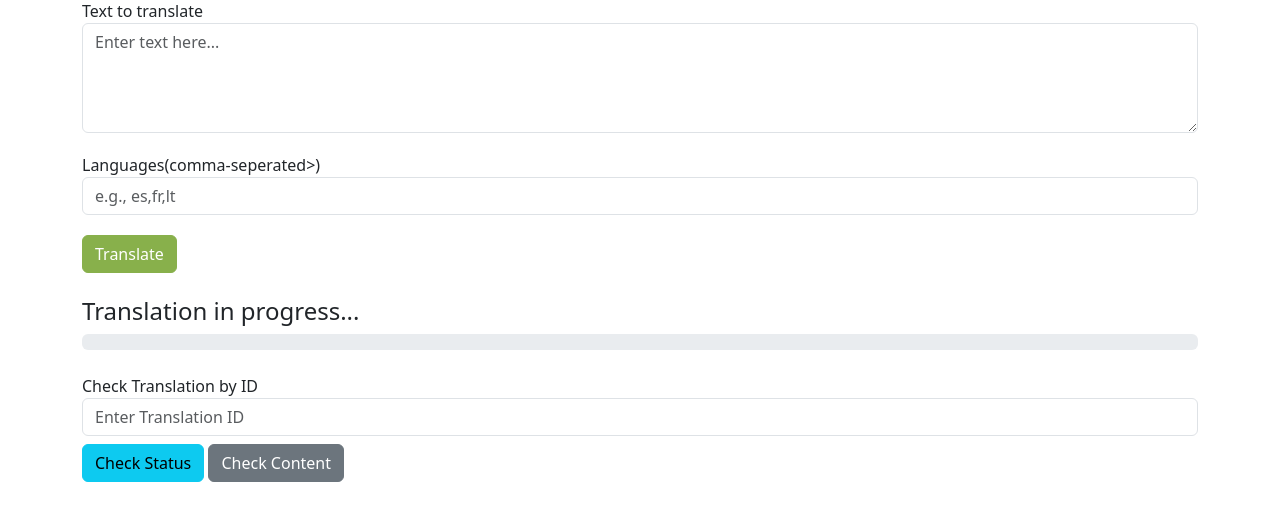
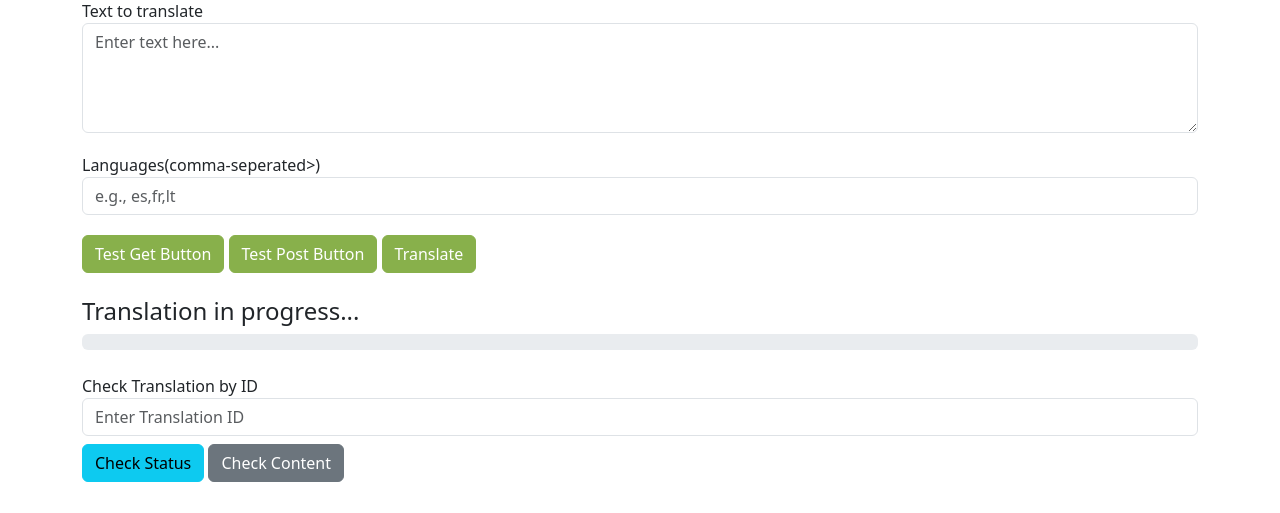
Before and after one commit to Kumzha/Openai-Text-translator, a FastAPI app: page /index in a window 1280 px wide. Shown: the part 143-656 px from the top of the page. Run offline with FastAPI, Linux system fonts and the light colour scheme; parts of the project's set-up code (start-up, migrations or seed data) failed here and were passed over; some libraries are stand-ins or nearby versions.

Commit message:
fixed Post request, played around with get/post request in test buttons. OpenAi is not connecting at the moment

```diff
--- a/App/crud.py
+++ b/App/crud.py
@@ -3,7 +3,6 @@ import models
 
 def create_translation_task(db:Session, text:str, languages: list):
     task = models.TranslationTask(text=text, languages=languages)
-
     db.add(task)
     db.commit()
     db.refresh(task)
--- a/App/main.py
+++ b/App/main.py
@@ -17,38 +17,64 @@ models.Base.metadata.create_all(bind=engine)
 #Learn
 templates = Jinja2Templates(directory="templates")
 
-app.app_middleware(
-    CORSMiddleware,
-    allow_origins=["*"],
-    allow_credential=True,
-    allow_methods=["*"],
-    allow_header=["*"],
-)
+# app.app_middleware(
+#     CORSMiddleware,
+#     allow_origins=["*"],
+#     allow_credential=True,
+#     allow_methods=["*"],
+#     allow_header=["*"],
+# )
 
 
 
 ######################################################################################
-# Endpoints
+# Test Endpoints
+
+@app.get('/test', response_model = schemas.TaskResponse)
+def get_test():
+    print("Get Pressed")
+    return {"task_id": 500050}
+
+@app.post('/test', response_model = schemas.TaskResponse)
+def post_test(request: schemas.TranslationRequest):
+    print("Post pressed")
+    print (request)
+    return {"task_id": 0}
+
+
+#######################################################################################
+# Test Endpoints
 
 @app.get('/index', response_class=HTMLResponse)
 def index(request: Request):
     return templates.TemplateResponse('index.html', {'request': request})
 
 
-resp = {"task_id": 500050}
+@app.post("/translate", response_model=schemas.TaskResponse)
+def translate(request: schemas.TranslationRequest, background_tasks: BackgroundTasks, db: Session = Depends(get_db)):
+    task = crud.create_translation_task(db, request.text, request.languages)
 
-@app.get('/test', response_model = schemas.TaskResponse)
-def index(request: Request):
-    return resp
+    background_tasks.add_task(perform_translation, task.id, request.text, request.languages, db)
+
+    return {"task_id": task.id}
 
 
+@app.get("/translate/{task_id}", response_model=schemas.TranslationStatus)
+def get_translate(task_id: int, db: Session = Depends(get_db)):
+    task = crud.get_translation_task(db, task_id)
 
-#Learn endpoints
+    if not task:
+        raise HTTPException(status_code=404, detail="Task not found")
+    else:
+        return {"task_id": task.id, "status": task.status, "translations": task.translations}
 
-@app.post("/translate", response_model=schemas.TaskResponse)
-def translate(request: schemas.TranslationRequest, background_tasks: BackgroundTasks, db: Session):
-    task = crud.create_translation_task(get_db.db, request.text, request.languages, BackgroundTasks)
 
-    background_tasks.add+task(perform_translation, task.id, request.text, request.languages, db)
+@app.get("/translate/content/{task_id}", response_model=schemas.TranslationStatus)
+def get_translate_content(task_id: int, db: Session = Depends(get_db)):
 
-    return {"task_id": {task.id}}
+    task = crud.get_translation_task(db, task_id)
+
+    if not task:
+        raise HTTPException(status_code=404, detail="Task not found")
+    else:
+        return {task}
--- a/App/models.py
+++ b/App/models.py
@@ -6,7 +6,7 @@ Base = declarative_base()
 class TranslationTask(Base):
     __tablename__ = "translation_tasks"
 
-    id=Column(Integer, primary_key = True, index = True)
+    id=Column(Integer, primary_key = True, index = True, autoincrement=True)
     text = Column(Text, nullable=False)
     languages = Column(JSON, nullable = False)
     status = Column(String, default="in progress")
--- a/App/templates/index.html
+++ b/App/templates/index.html
@@ -62,6 +62,10 @@
         margin: 20px 0px 20px 0px;
     }
   </style>
+
+    <script src="https://cdn.jsdelivr.net/npm/bootstrap@5.3.0/dist/js/bootstrap.bundle.min.js"></script>
+    <script src="https://unpkg.com/axios/dist/axios.min.js"></script>
+
   </head>
   <body>
     <nav class = "navbar navbar-expand lg navbar-dark bg-primary fixed-top">
@@ -82,7 +86,8 @@
                     <label for="languages">Languages(comma-seperated>)</label>
                     <input type="text" class="form-control" id="languages" placeholder="e.g., es,fr,lt">
                 </div>
-
+                <button id="test-button1" type="button" class ="btn btn-primary translate-button" onclick ="testGetFunction()">Test Get Button</button>
+                <button id="test-button2" type="button" class ="btn btn-primary translate-button" onclick ="testPostFunction()">Test Post Button</button>
                 <button id="translate-button" type="button" class ="btn btn-primary translate-button" onclick = "submitTranslation()">Translate</button>
             </form>
 
@@ -117,8 +122,46 @@
             </div>
 
             <script src="https://cdn.jsdelivr.net/npm/bootstrap@5.3.0/dist/js/bootstrap.bundle.min.js"></script>
+            <script src="https://unpkg.com/axios/dist/axios.min.js"></script>
 
             <script>
+
+
+                async function testGetFunction(){
+
+                  console.log("Test Get pressed");
+                          await axios.get('http://localhost:5000/test')
+                            .then(response => {
+                              console.log(response.data);
+                            })
+                            .catch(error => {
+                              console.error('Error fetching data: ', error);
+                            })
+
+                }
+
+                async function testPostFunction(){
+                    console.log("Test Post pressed");
+
+                    var resp = null;
+                    const text = document.getElementById('textToTranslate').value;
+                    const languages = document.getElementById('languages').value.split(',').map(lang=>lang.trim());
+
+                    await axios.post('http://localhost:5000/test', {
+                            text: text,
+                            languages: languages
+                    })
+                      .then(response => {
+                        console.log(response.data)
+                        resp = response.data
+                      })
+                      .catch(error => {
+                        console.error("Error", error)
+                      })
+
+
+
+                }
 
                 async function submitTranslation(){
 
@@ -131,20 +174,31 @@
                         return;
                     }
 
+                    var resp = null;
                     const progressBar = document.getElementById('progress-bar');
                     const progressText = document.getElementById('progress-text');
 
                     progressBar.classList.remove('bg-success');
                     progressBar.classList.add('bg-primary');
                     progressText.textContent = 'Translation in progress...';
+                    console.log('1')
 
-                    try{
-                        const response = await axios.post('localhost:3000/translate',{
+                    await axios.post('http://localhost:5000/translate', {
                             text: text,
                             languages: languages
-                        });
+                      })
+                      .then(response => {
+                        console.log('3')
+                        console.log(response.data)
+                        resp = response.data;
+                      })
+                      .catch(error => {
+                        console.error("Neprisijunge", error)
+                      })
 
-                        const taskId = response.data.task_id;
+                      console.log('2')
+
+                        const taskId = resp.task_id;
                         alert(`Task ID: ${taskID}`);
 
                         document.getElementById('progress-container').style.display = 'block';
@@ -157,7 +211,7 @@
 
                         while(progress<100){
                             await new Promise(resolve => setTimeout(resolve, 1000));
-                            const resultResponse = await axios.get(`localhost:3000/translate)${taskId}`);
+                            const resultResponse = await axios.get(`http://localhost:5000/translate)${taskId}`);
                             translationResult = resultResponse.data;
 
                             if(translationResult === 'completed'){
@@ -176,11 +230,8 @@
                             document.getElementById('translationResults').textContent = JSON.stringify(translationResult.translations);
                             document.getElementById('results').style.display="block";
 
-                    }
-                    catch{
-                        console.error("Error submiting translation");
-                        alert("An error occured while translating, please try again");
-                    }
+                      }
+
 
                     async function checkTranslationStatus(){
                         return;
@@ -189,7 +240,7 @@
                     async function checkTranslationStatus(){
                         return;
                     }
-                }
+
 
             </script>
   </body>
```
Also changed, not shown: App/utily.py (+8 -2 lines).
